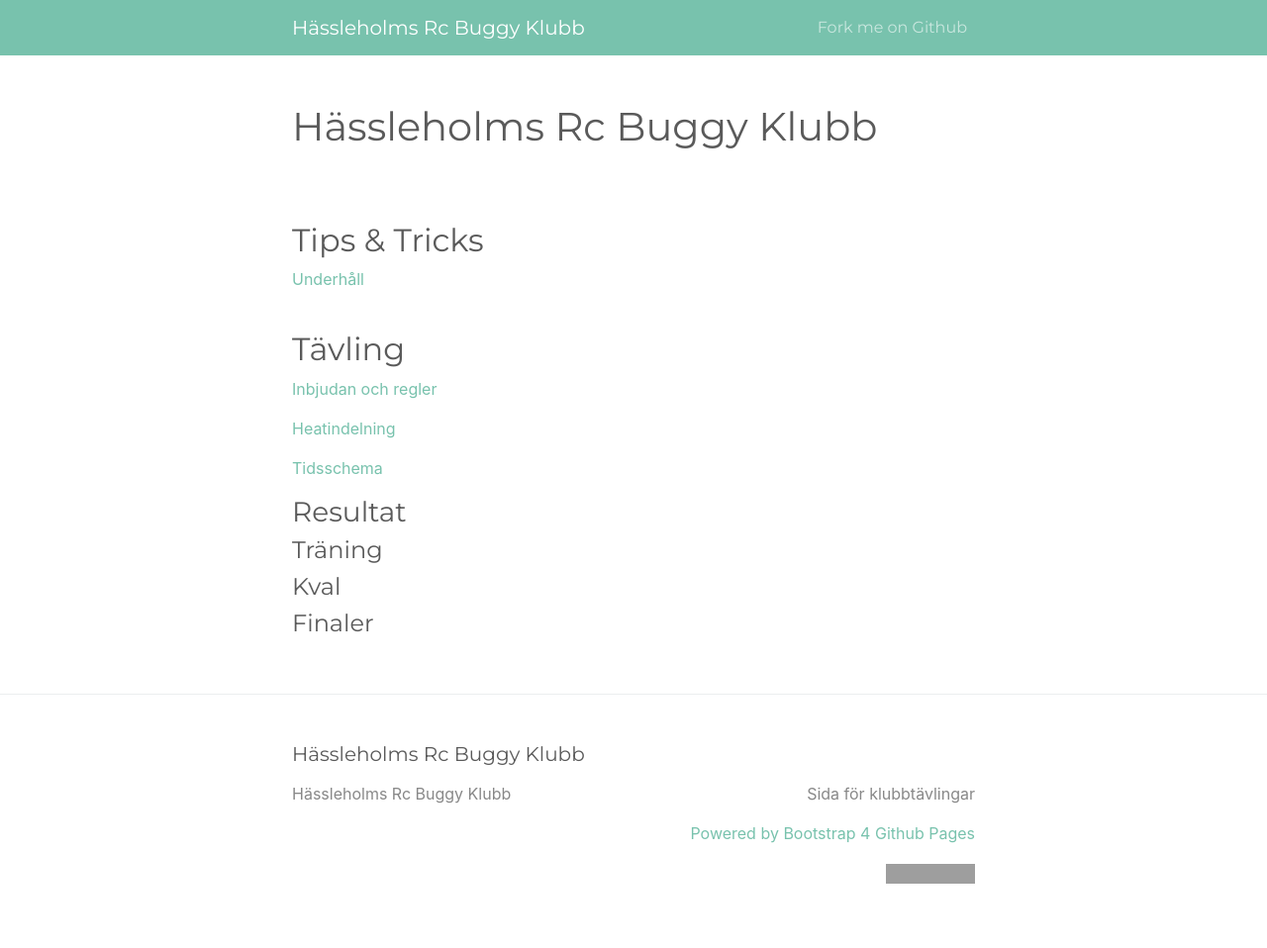
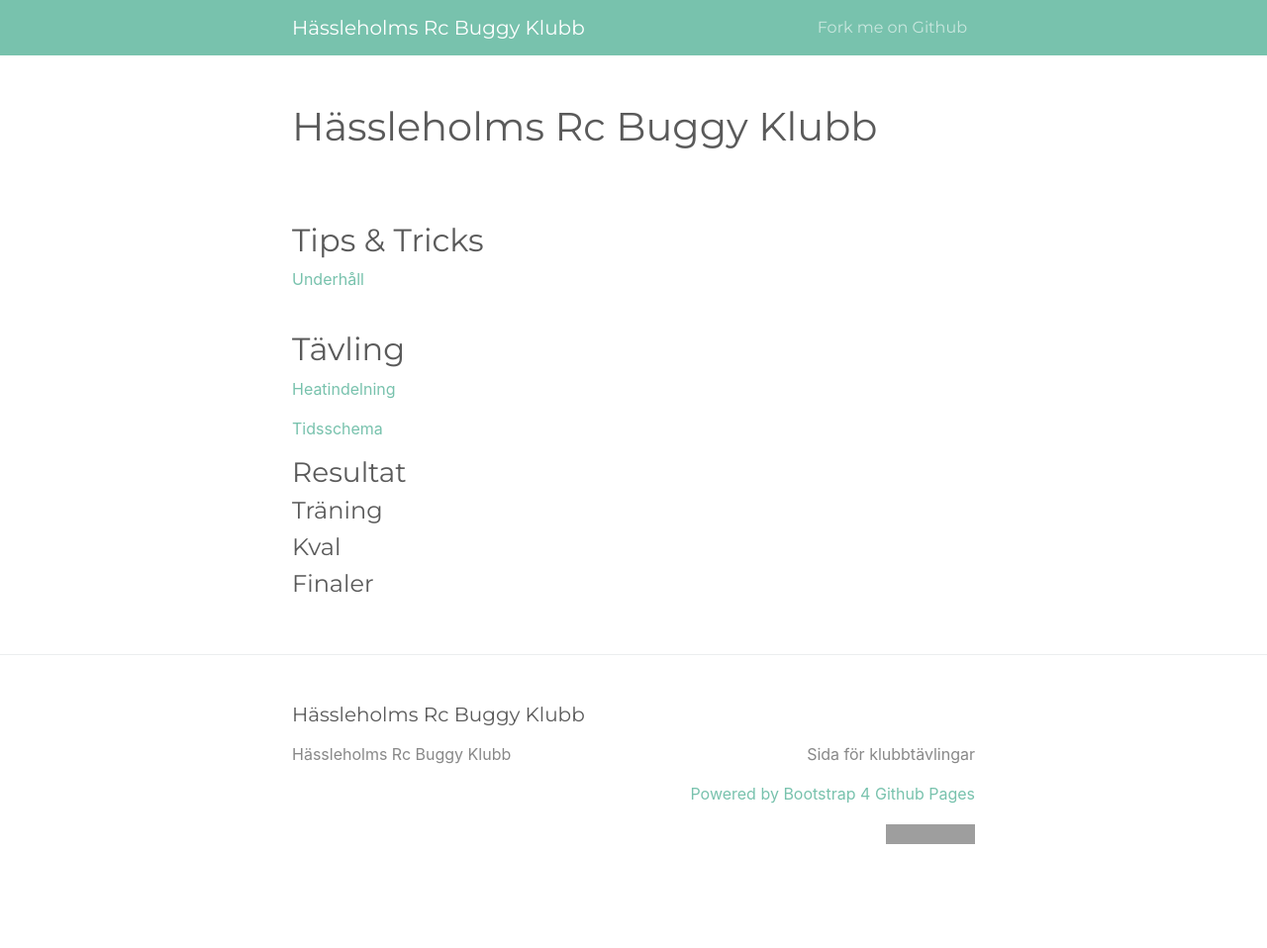
Before and after one commit to VGDev1/H-ssleholms-Rc-Buggy-Klubb, a Jekyll site: the page built from index.md, in a window 1280 px wide. Shown: the whole page at 99% size. Built offline with Jekyll 4.4.1, drawn with Linux system fonts in a browser that asks for light colours; after the commit the page ends 918 px from its top, so only the background shows below that; grey boxes are pictures that could not be loaded.

Commit message:
updated to 2023

```diff
--- a/index.md
+++ b/index.md
@@ -9,9 +9,7 @@ title: Hässleholms Rc Buggy Klubb
 <br/><br/>
 ## Tävling
 
-[Inbjudan och regler](Information.pdf)
-
-[Heatindelning](Heatindelning.pdf)
+[Heatindelning](heatindelning.pdf)
 
 [Tidsschema](Tidschema.pdf)
 
```
Also changed, not shown: 6 other files.
